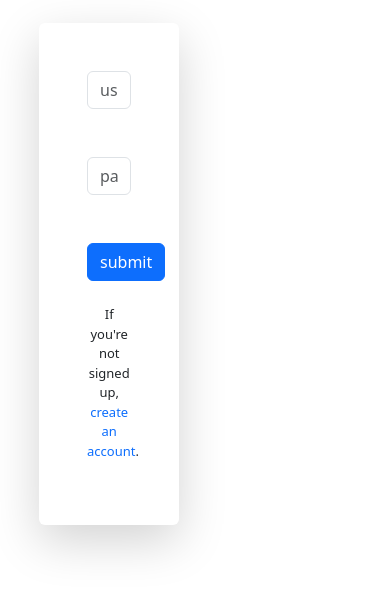
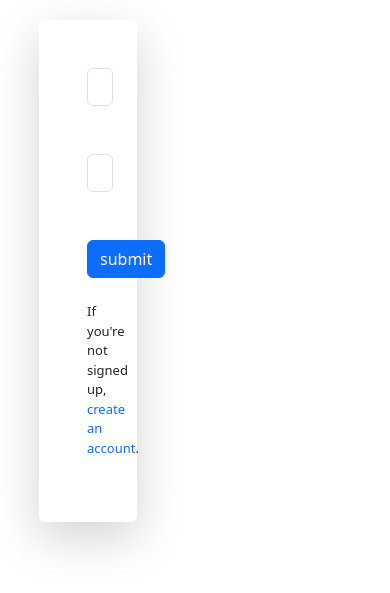
Before and after one commit to einstein2306/recipes, a Django app: page /login in a window 390 px wide. Shown: the top 593 px of the page. Run offline with Django 5.2, Linux system fonts and the light colour scheme.

Commit message:
added width 50%

```diff
--- a/recipe/static/recipe/login.css
+++ b/recipe/static/recipe/login.css
@@ -12,13 +12,13 @@
 
 @media only screen and (max-width: 768px) {
     .change {
-        width: 60%; /* Adjust the width for smaller screens */
+        width: 50%; /* Adjust the width for smaller screens */
         margin-left: 10%; /* Center the form */
         margin-top: 20px; /* Adjust the top margin */
     }
     .change form {
         margin-top: 10%;
-        width: 60%; /* Make the form take full width */
+        width: 50%; /* Make the form take full width */
     }
     #message {
         margin-top: 5%;
```
